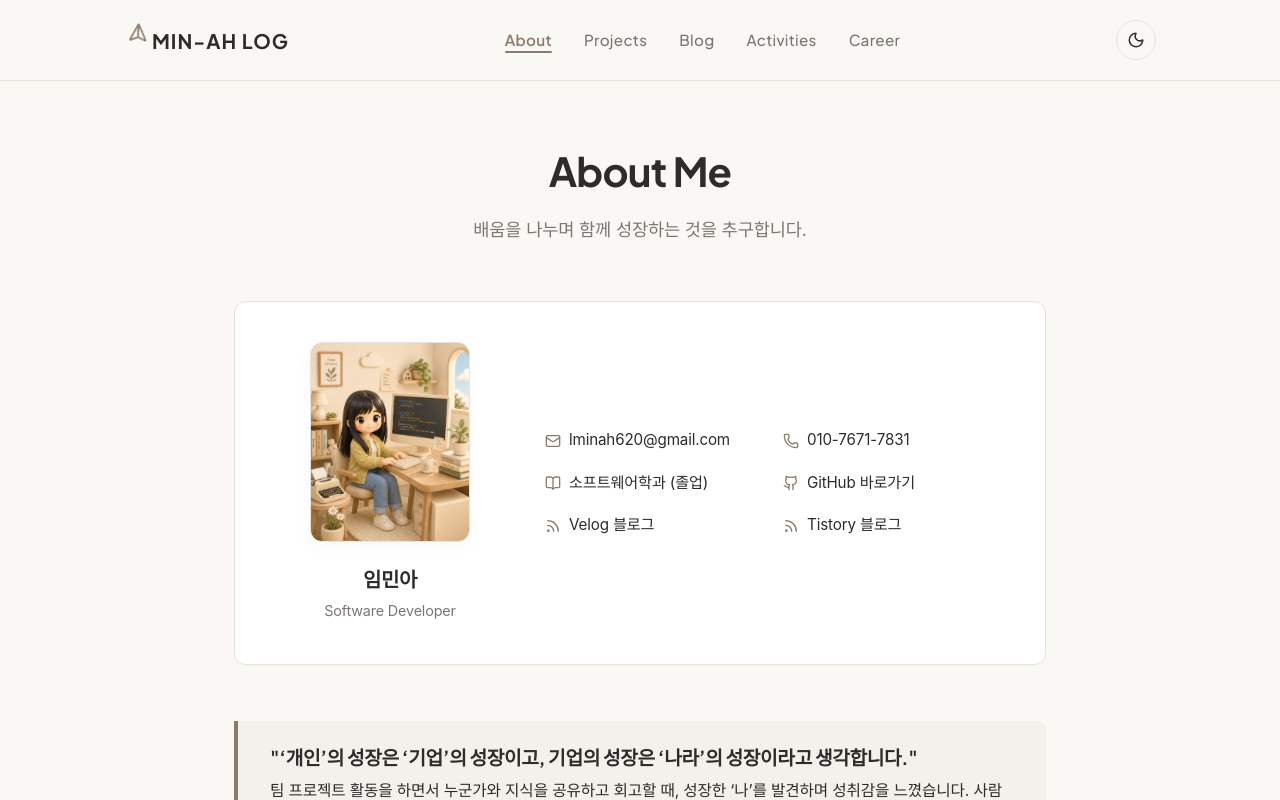
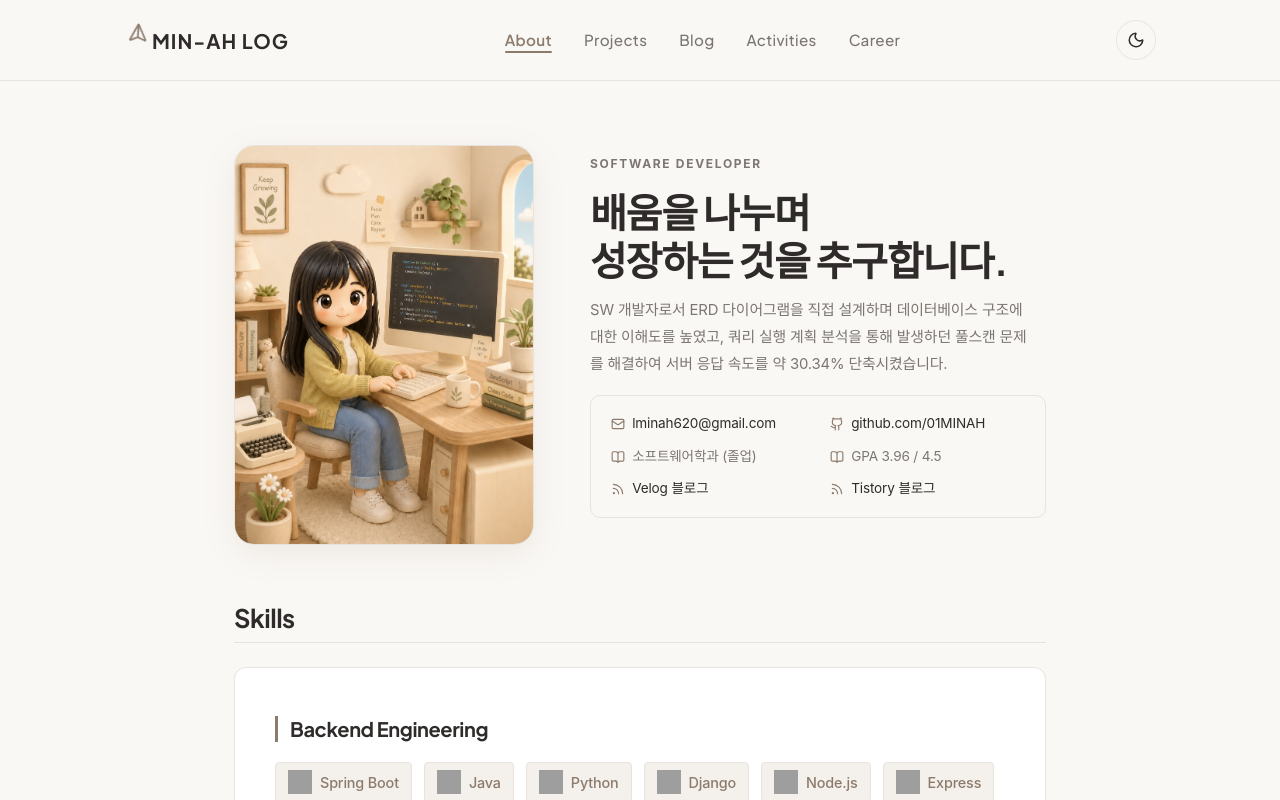
Before and after one commit to 01MINAH/minah-log-frontend, a React (Create React App) app: page /about in a window 1280 px wide. Shown: the top 800 px of the page. Built offline with nearby package versions, Linux system fonts and the light colour scheme; grey boxes are pictures that could not be loaded; a web font is replaced by a local one.

Commit message:
feat: 생성된 프로필 적용시키기
1. 사진 적용
2. 구조 수정

```diff
--- a/src/pages/About.jsx
+++ b/src/pages/About.jsx
@@ -60,81 +60,62 @@ const About = () => {
   return (
     <div className="content-wrapper">
       <section className="about-me-section" style={{ padding: '1rem 0' }}>
-        <h1 className="page-title">About Me</h1>
-        <p className="page-subtitle">배움을 나누며 함께 성장하는 것을 추구합니다.</p>
+        {/* Hero Profile — 스크린샷 스타일 */}
+        <div className="about-hero-layout">
 
-        {/* Profile Card / Contact info */}
-        <div className="meta-content-section" style={{ display: 'grid', gridTemplateColumns: '1fr 2fr', gap: '2.5rem', alignItems: 'center', marginBottom: '3.5rem' }}>
-          <div style={{ textAlign: 'center' }}>
+          {/* 왼쪽: 둥근 카드 이미지 */}
+          <div className="about-hero-image-wrap">
             <img
               src="/assets/profile_character.jpg"
               alt="임민아 프로필"
-              style={{
-                width: '100%',
-                maxWidth: '160px',
-                height: 'auto',
-                borderRadius: 'var(--radius-lg)',
-                border: '1px solid var(--border-color)',
-                boxShadow: 'var(--shadow-md)',
-                objectFit: 'cover',
-                display: 'inline-block'
-              }}
+              className="about-hero-image"
               onError={(e) => {
-                e.target.src = 'https://via.placeholder.com/160x200?text=Minah';
+                e.target.src = 'https://via.placeholder.com/320x400?text=Minah';
               }}
             />
-            <h3 style={{ marginTop: '1rem', fontSize: '1.25rem', marginBottom: '0.25rem' }}>임민아</h3>
-            <span style={{ fontSize: '0.9rem', color: 'var(--text-muted)' }}>Software Developer</span>
           </div>
 
-          <div style={{ display: 'grid', gridTemplateColumns: 'repeat(2, 1fr)', gap: '1rem', fontSize: '0.95rem' }}>
-            <div style={{ display: 'flex', alignItems: 'center', gap: '0.5rem' }}>
-              <Mail size={16} style={{ color: 'var(--primary-color)' }} />
-              <a href="mailto:lminah620@gmail.com" style={{ wordBreak: 'break-all' }}>lminah620@gmail.com</a>
+          <div className="about-hero-content">
+            <span className="about-hero-role">SOFTWARE DEVELOPER</span>
+            <h1 className="about-hero-headline">
+              배움을 나누며<br />성장하는 것을 추구합니다.
+            </h1>
+            <p className="about-hero-desc">
+              SW 개발자로서 ERD 다이어그램을 직접 설계하며 데이터베이스 구조에 대한 이해도를 높였고, 쿼리 실행 계획 분석을 통해 발생하던 풀스캔 문제를 해결하여 서버 응답 속도를 약 30.34% 단축시켰습니다.
+            </p>
+
+            {/* 정보 2열 그리드 */}
+            <div className="about-hero-info-grid">
+              <div className="about-info-item">
+                <Mail size={14} style={{ color: 'var(--primary-color)', flexShrink: 0 }} />
+                <a href="mailto:lminah620@gmail.com">lminah620@gmail.com</a>
               </div>
-            <div style={{ display: 'flex', alignItems: 'center', gap: '0.5rem' }}>
-              <Phone size={16} style={{ color: 'var(--primary-color)' }} />
-              <span>010-7671-7831</span>
-            </div>
-            <div style={{ display: 'flex', alignItems: 'center', gap: '0.5rem' }}>
-              <BookOpen size={16} style={{ color: 'var(--primary-color)' }} />
-              <span>소프트웨어학과 (졸업)</span>
-            </div>
-            <div style={{ display: 'flex', alignItems: 'center', gap: '0.5rem' }}>
-              <svg viewBox="0 0 24 24" width="16" height="16" stroke="currentColor" strokeWidth="2" fill="none" strokeLinecap="round" strokeLinejoin="round" style={{ color: 'var(--primary-color)' }}>
+              <div className="about-info-item">
+                <svg viewBox="0 0 24 24" width="14" height="14" stroke="currentColor" strokeWidth="2" fill="none" strokeLinecap="round" strokeLinejoin="round" style={{ color: 'var(--primary-color)', flexShrink: 0 }}>
                   <path d="M15 22v-4a4.8 4.8 0 0 0-1-3.5c3 0 6-2 6-5.5.08-1.25-.27-2.48-1-3.5.28-1.15.28-2.35 0-3.5 0 0-1 0-3 1.5-2.64-.5-5.36-.5-8 0C6 2 5 2 5 2c-.3 1.15-.3 2.35 0 3.5A5.403 5.403 0 0 0 4 9c0 3.5 3 5.5 6 5.5-.39.49-.68 1.05-.85 1.65-.17.6-.22 1.23-.15 1.85v4" />
                   <path d="M9 18c-4.51 2-5-2-7-2" />
                 </svg>
-              <a href="https://github.com/01MINAH" target="_blank" rel="noopener noreferrer">GitHub 바로가기</a>
+                <a href="https://github.com/01MINAH" target="_blank" rel="noopener noreferrer">github.com/01MINAH</a>
               </div>
-            <div style={{ display: 'flex', alignItems: 'center', gap: '0.5rem' }}>
-              <Rss size={16} style={{ color: 'var(--primary-color)' }} />
+              <div className="about-info-item">
+                <BookOpen size={14} style={{ color: 'var(--primary-color)', flexShrink: 0 }} />
+                <span>소프트웨어학과 (졸업)</span>
+              </div>
+              <div className="about-info-item">
+                <BookOpen size={14} style={{ color: 'var(--primary-color)', flexShrink: 0 }} />
+                <span>GPA 3.96 / 4.5</span>
+              </div>
+              <div className="about-info-item">
+                <Rss size={14} style={{ color: 'var(--primary-color)', flexShrink: 0 }} />
                 <a href="https://velog.io/@minah_94/posts" target="_blank" rel="noopener noreferrer">Velog 블로그</a>
               </div>
-            <div style={{ display: 'flex', alignItems: 'center', gap: '0.5rem' }}>
-              <Rss size={16} style={{ color: 'var(--primary-color)' }} />
+              <div className="about-info-item">
+                <Rss size={14} style={{ color: 'var(--primary-color)', flexShrink: 0 }} />
                 <a href="https://minah0904.tistory.com/" target="_blank" rel="noopener noreferrer">Tistory 블로그</a>
               </div>
             </div>
           </div>
-
-        {/* Motto Callout */}
-        <blockquote style={{
-          margin: '2rem 0 3.5rem 0',
-          padding: '1.5rem 2rem',
-          backgroundColor: 'var(--primary-light)',
-          borderLeft: '4px solid var(--primary-color)',
-          borderRadius: '0 var(--radius) var(--radius) 0',
-          textAlign: 'left'
-        }}>
-          <h3 style={{ fontSize: '1.2rem', marginBottom: '0.5rem', fontWeight: '700' }}>
-            "‘개인’의 성장은 ‘기업’의 성장이고, 기업의 성장은 ‘나라’의 성장이라고 생각합니다."
-          </h3>
-          <p style={{ margin: 0, fontSize: '0.98rem', color: 'var(--text-color)', lineHeight: '1.7' }}>
-            팀 프로젝트 활동을 하면서 누군가와 지식을 공유하고 회고할 때, 성장한 ‘나’를 발견하며 성취감을 느꼈습니다.
-            사람들의 일상과 직접 연결되는 서비스를 안정적으로 뒷받침할 수 있는 백엔드 개발에 끊임없이 관심을 두고 있습니다.
-          </p>
-        </blockquote>
+        </div>
 
         {/* Skills Section */}
         <div style={{ textAlign: 'left', marginBottom: '3.5rem' }}>
--- a/src/styles/theme.css
+++ b/src/styles/theme.css
@@ -1,40 +1,58 @@
 @import url('https://fonts.googleapis.com/css2?family=Plus+Jakarta+Sans:wght@300;400;500;600;700&family=Noto+Sans+KR:wght@300;400;500;700&display=swap');
 
 @font-face {
-    font-family: 'Sweet';
-    src: url('https://cdn.jsdelivr.net/gh/projectnoonnu/noonfonts_2304-2@1.0/SUITE-SemiBold.woff2') format('woff2');
-    font-weight: 600;
-    font-display: swap;
+  font-family: 'Sweet';
+  src: url('https://cdn.jsdelivr.net/gh/projectnoonnu/noonfonts_2304-2@1.0/SUITE-SemiBold.woff2') format('woff2');
+  font-weight: 600;
+  font-display: swap;
 }
 
 :root {
-  --bg-color: #FAF8F5; /* Warm soft linen beige */
-  --card-bg: #FFFFFF; /* Pure white for panels */
-  --text-color: #2E2B2A; /* Warm charcoal */
-  --text-muted: #7C7672; /* Muted taupe-grey */
-  --primary-color: #8C7B6C; /* Warm taupe primary */
-  --primary-light: #F4F0EB; /* Light warm cream */
-  --accent-color: #5C5246; /* Deep cocoa */
-  --border-color: #E8E3DC; /* Delicate border line */
-  --header-bg: rgba(250, 248, 245, 0.85); /* Glassmorphism header */
+  --bg-color: #FAF8F5;
+  /* Warm soft linen beige */
+  --card-bg: #FFFFFF;
+  /* Pure white for panels */
+  --text-color: #2E2B2A;
+  /* Warm charcoal */
+  --text-muted: #7C7672;
+  /* Muted taupe-grey */
+  --primary-color: #8C7B6C;
+  /* Warm taupe primary */
+  --primary-light: #F4F0EB;
+  /* Light warm cream */
+  --accent-color: #5C5246;
+  /* Deep cocoa */
+  --border-color: #E8E3DC;
+  /* Delicate border line */
+  --header-bg: rgba(250, 248, 245, 0.85);
+  /* Glassmorphism header */
   --footer-bg: #F4F0EB;
   --shadow-sm: 0 1px 3px rgba(0, 0, 0, 0.02);
   --shadow-md: 0 4px 16px rgba(140, 123, 108, 0.05);
   --shadow-lg: 0 16px 36px rgba(140, 123, 108, 0.08);
-  --radius: 8px; /* Refined sharp modern corners */
+  --radius: 8px;
+  /* Refined sharp modern corners */
   --radius-lg: 12px;
   --logo-filter: none;
 }
 
 .dark {
-  --bg-color: #181615; /* Dark mocha-charcoal */
-  --card-bg: #221F1E; /* Deep espresso container */
-  --text-color: #EAE5DF; /* Soft linen */
-  --text-muted: #A39C96; /* Warm sand */
-  --primary-color: #C0B0A0; /* Soft beige-gold */
-  --primary-light: #2C2826; /* Dark warm cocoa-grey */
-  --accent-color: #EADBCC; /* Creamy beige */
-  --border-color: #383330; /* Dark fine border */
+  --bg-color: #181615;
+  /* Dark mocha-charcoal */
+  --card-bg: #221F1E;
+  /* Deep espresso container */
+  --text-color: #EAE5DF;
+  /* Soft linen */
+  --text-muted: #A39C96;
+  /* Warm sand */
+  --primary-color: #C0B0A0;
+  /* Soft beige-gold */
+  --primary-light: #2C2826;
+  /* Dark warm cocoa-grey */
+  --accent-color: #EADBCC;
+  /* Creamy beige */
+  --border-color: #383330;
+  /* Dark fine border */
   --header-bg: rgba(24, 22, 21, 0.85);
   --footer-bg: #131111;
   --shadow-sm: 0 1px 3px rgba(0, 0, 0, 0.2);
@@ -89,7 +107,12 @@ main {
 }
 
 /* Elegant Text Styling */
-h1, h2, h3, h4, h5, h6 {
+h1,
+h2,
+h3,
+h4,
+h5,
+h6 {
   color: var(--text-color);
   font-family: 'Plus Jakarta Sans', 'Noto Sans KR', sans-serif;
   font-weight: 700;
@@ -98,7 +121,8 @@ h1, h2, h3, h4, h5, h6 {
   letter-spacing: -0.02em;
 }
 
-.logo, nav a {
+.logo,
+nav a {
   font-family: 'Plus Jakarta Sans', 'Noto Sans KR', sans-serif;
 }
 
@@ -162,8 +186,15 @@ header {
 }
 
 @keyframes fly {
-  0%, 100% { transform: translate(0, 0) rotate(-45deg); }
-  50% { transform: translate(4px, -4px) rotate(-42deg); }
+
+  0%,
+  100% {
+    transform: translate(0, 0) rotate(-45deg);
+  }
+
+  50% {
+    transform: translate(4px, -4px) rotate(-42deg);
+  }
 }
 
 nav ul {
@@ -209,7 +240,8 @@ nav a.active::after {
   gap: 1rem;
 }
 
-.theme-toggle, .menu-icon {
+.theme-toggle,
+.menu-icon {
   background: none;
   border: 1px solid var(--border-color);
   border-radius: 50%;
@@ -223,7 +255,8 @@ nav a.active::after {
   transition: border-color 0.2s, background-color 0.2s;
 }
 
-.theme-toggle:hover, .menu-icon:hover {
+.theme-toggle:hover,
+.menu-icon:hover {
   border-color: var(--primary-color);
   background-color: var(--primary-light);
 }
@@ -248,7 +281,8 @@ footer p {
 }
 
 /* Buttons */
-.btn-primary, .btn-secondary {
+.btn-primary,
+.btn-secondary {
   display: inline-flex;
   align-items: center;
   justify-content: center;
@@ -436,7 +470,8 @@ footer p {
   padding: 1rem 0.5rem 2rem 0.5rem;
   margin-bottom: 3rem;
   -webkit-overflow-scrolling: touch;
-  scrollbar-width: none; /* Hide scrollbar for clean design */
+  scrollbar-width: none;
+  /* Hide scrollbar for clean design */
 }
 
 .carousel-container::-webkit-scrollbar {
@@ -730,7 +765,8 @@ footer p {
 }
 
 /* Detail Page Layouts */
-.project-detail-page, .post-detail-page {
+.project-detail-page,
+.post-detail-page {
   padding-top: 2rem;
 }
 
@@ -876,11 +912,15 @@ footer p {
   font-size: 1.05rem;
 }
 
-.markdown-body h1, .markdown-body h2, .markdown-body h3, .markdown-body h4 {
+.markdown-body h1,
+.markdown-body h2,
+.markdown-body h3,
+.markdown-body h4 {
   font-weight: 700;
   margin-top: 2.5rem;
   margin-bottom: 1rem;
-  scroll-margin-top: 90px; /* Offset for sticky header */
+  scroll-margin-top: 90px;
+  /* Offset for sticky header */
 }
 
 .markdown-body h1 {
@@ -901,7 +941,8 @@ footer p {
   margin-bottom: 1.5rem;
 }
 
-.markdown-body ul, .markdown-body ol {
+.markdown-body ul,
+.markdown-body ol {
   padding-left: 2rem;
   margin-bottom: 1.5rem;
 }
@@ -1056,7 +1097,8 @@ footer p {
 
   .project-detail-sidebar {
     width: 100%;
-    order: -1; /* Move TOC to top on smaller screens */
+    order: -1;
+    /* Move TOC to top on smaller screens */
   }
 
   .sticky-toc {
@@ -1130,6 +1172,7 @@ footer p {
 .carousel-track-scroll::-webkit-scrollbar {
   display: none;
 }
+
 .carousel-track-scroll {
   scrollbar-width: none;
   -ms-overflow-style: none;
@@ -1139,6 +1182,247 @@ footer p {
 .w-6 {
   width: 1.5rem !important;
 }
+
 .h-6 {
   height: 1.5rem !important;
 }
+
+/* =============================================
+   About Page — Hero Layout (스크린샷 스타일)
+   ============================================= */
+
+.about-hero-layout {
+  display: grid;
+  grid-template-columns: 300px 1fr;
+  gap: 3.5rem;
+  align-items: flex-start;
+  margin-bottom: 3.5rem;
+}
+
+/* 왼쪽: 이미지 래퍼 — 배경 없음 */
+.about-hero-image-wrap {
+  flex-shrink: 0;
+}
+
+/* 사진: 스크린샷처럼 둥근 카드 */
+.about-hero-image {
+  width: 100%;
+  max-width: 300px;
+  height: auto;
+  aspect-ratio: 3 / 4;
+  object-fit: cover;
+  object-position: center top;
+  border-radius: 20px;
+  border: 1px solid var(--border-color);
+  box-shadow: 0 8px 32px rgba(140, 123, 108, 0.12);
+  display: block;
+  transition: box-shadow 0.3s ease, transform 0.3s ease;
+}
+
+.about-hero-image:hover {
+  transform: translateY(-6px);
+  box-shadow: 0 20px 48px rgba(140, 123, 108, 0.2);
+}
+
+/* 오른쪽: 텍스트 영역 */
+.about-hero-content {
+  display: flex;
+  flex-direction: column;
+  gap: 0.85rem;
+  padding-top: 0.5rem;
+}
+
+/* 글귀 */
+.about-hero-quote {
+  font-size: 0.88rem;
+  font-style: italic;
+  color: var(--primary-color);
+  letter-spacing: 0.02em;
+  margin: 0 0 0.25rem 0;
+  line-height: 1.6;
+  opacity: 0.85;
+}
+
+/* FULL STACK DEVELOPER 레이블 */
+.about-hero-role {
+  font-size: 0.75rem;
+  font-weight: 700;
+  letter-spacing: 0.14em;
+  color: var(--text-muted);
+  text-transform: uppercase;
+}
+
+/* 헤드라인 */
+.about-hero-headline {
+  font-size: 2.5rem;
+  font-weight: 800;
+  line-height: 1.2;
+  letter-spacing: -0.03em;
+  color: var(--text-color);
+  margin: 0;
+}
+
+/* 설명 */
+.about-hero-desc {
+  font-size: 0.93rem;
+  color: var(--text-muted);
+  line-height: 1.8;
+  margin: 0;
+  max-width: 440px;
+}
+
+/* 정보 2열 그리드 */
+.about-hero-info-grid {
+  display: grid;
+  grid-template-columns: repeat(2, 1fr);
+  gap: 0.55rem 1.5rem;
+  margin-top: 0.25rem;
+  padding: 1rem 1.25rem;
+  border-radius: 10px;
+  border: 1px solid var(--border-color);
+  background: transparent;
+}
+
+.about-info-item {
+  display: flex;
+  align-items: center;
+  gap: 0.45rem;
+  font-size: 0.85rem;
+  color: var(--text-muted);
+  white-space: nowrap;
+  overflow: hidden;
+  text-overflow: ellipsis;
+}
+
+.about-info-item a {
+  color: var(--text-color);
+  transition: color 0.2s ease;
+  overflow: hidden;
+  text-overflow: ellipsis;
+}
+
+.about-info-item a:hover {
+  color: var(--primary-color);
+}
+
+/* 버튼 그룹 */
+.about-hero-buttons {
+  display: flex;
+  flex-wrap: wrap;
+  gap: 0.65rem;
+  margin-top: 0.25rem;
+}
+
+.about-btn {
+  display: inline-flex;
+  align-items: center;
+  gap: 0.45rem;
+  padding: 0.55rem 1rem;
+  border-radius: 8px;
+  font-size: 0.88rem;
+  font-weight: 600;
+  cursor: pointer;
+  transition: transform 0.2s ease, box-shadow 0.2s ease, background-color 0.2s ease;
+  text-decoration: none;
+  white-space: nowrap;
+}
+
+/* 다크 — GitHub */
+.about-btn-dark {
+  background-color: #1a1a1a;
+  color: #ffffff;
+  border: 1.5px solid #1a1a1a;
+}
+.about-btn-dark:hover {
+  background-color: #333;
+  border-color: #333;
+  transform: translateY(-2px);
+  box-shadow: 0 4px 12px rgba(0,0,0,0.2);
+}
+
+/* 아웃라인 — Email */
+.about-btn-outline {
+  background-color: transparent;
+  color: var(--text-color);
+  border: 1.5px solid var(--border-color);
+}
+.about-btn-outline:hover {
+  background-color: var(--primary-light);
+  border-color: var(--primary-color);
+  transform: translateY(-2px);
+  box-shadow: 0 4px 12px rgba(140,123,108,0.1);
+}
+
+/* 프라이머리 — Velog */
+.about-btn-primary {
+  background-color: #4a9eff;
+  color: #ffffff;
+  border: 1.5px solid #4a9eff;
+}
+.about-btn-primary:hover {
+  background-color: #2e87ee;
+  border-color: #2e87ee;
+  transform: translateY(-2px);
+  box-shadow: 0 4px 12px rgba(74,158,255,0.3);
+}
+
+/* 다크 모드 적응 */
+.dark .about-btn-dark {
+  background-color: #f0ebe4;
+  color: #1a1a1a;
+  border-color: #f0ebe4;
+}
+.dark .about-btn-dark:hover {
+  background-color: #ffffff;
+  border-color: #ffffff;
+}
+.dark .about-btn-dark img {
+  filter: none !important;
+}
+
+/* 반응형 — 태블릿 */
+@media (max-width: 760px) {
+  .about-hero-layout {
+    grid-template-columns: 1fr;
+    gap: 2rem;
+    text-align: center;
+  }
+
+  .about-hero-image-wrap {
+    display: flex;
+    justify-content: center;
+  }
+
+  .about-hero-image {
+    max-width: 200px;
+    aspect-ratio: 1 / 1;
+    border-radius: 50%;
+  }
+
+  .about-hero-headline {
+    font-size: 2rem;
+  }
+
+  .about-hero-desc {
+    max-width: 100%;
+  }
+
+  .about-hero-info-grid {
+    text-align: left;
+  }
+
+  .about-hero-buttons {
+    justify-content: center;
+  }
+}
+
+/* 반응형 — 모바일 */
+@media (max-width: 480px) {
+  .about-hero-headline {
+    font-size: 1.65rem;
+  }
+
+  .about-hero-info-grid {
+    grid-template-columns: 1fr;
+  }
+}
```
Lines whose indentation alone changed are shown as unchanged.
